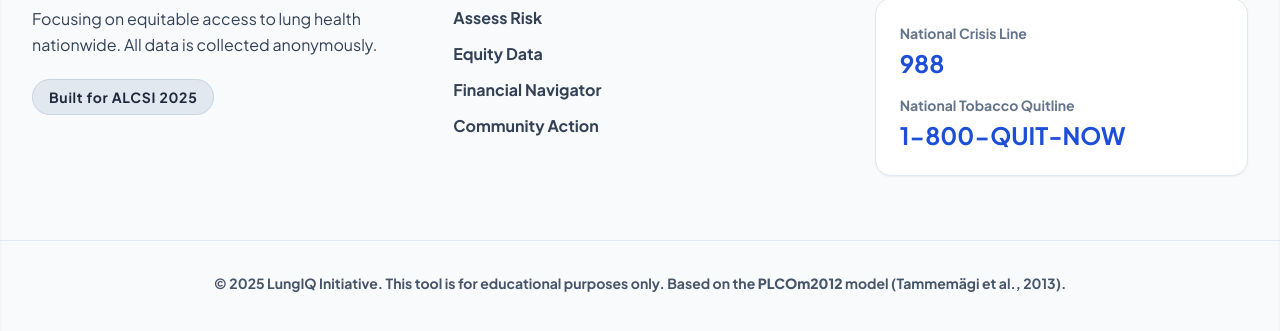
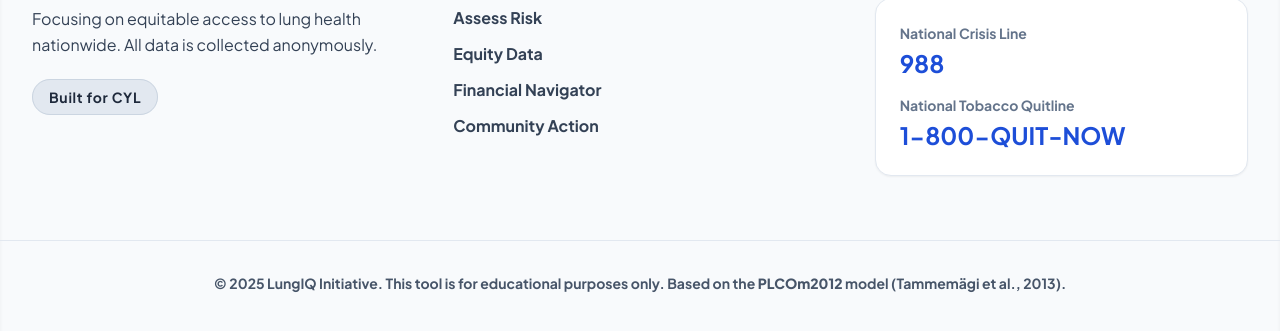
Before and after one commit to abhimortha/alcsi_risk_calculator, a plain HTML site: page index.html in a window 1280 px wide. Shown: the part 1979-2310 px from the top of the page. Drawn offline with nearby package versions, Linux system fonts and the light colour scheme.

Commit message:
Update index.html

```diff
--- a/index.html
+++ b/index.html
@@ -999,7 +999,7 @@ nav {
     <div>
       <span class="font-serif italic font-bold text-4xl text-slate-900 block mb-3">LungIQ</span>
       <p class="text-base mb-6 leading-relaxed text-slate-700">Focusing on equitable access to lung health nationwide. All data is collected anonymously.</p>
-      <span class="text-sm font-bold bg-slate-200 px-4 py-2 rounded-full text-slate-800 tracking-wider border border-slate-300">Built for ALCSI 2025</span>
+      <span class="text-sm font-bold bg-slate-200 px-4 py-2 rounded-full text-slate-800 tracking-wider border border-slate-300">Built for CYL</span>
     </div>
     <div class="flex flex-col space-y-3 text-base font-bold">
       <h4 class="text-slate-900 font-bold mb-3 text-lg">Quick Links</h4>
```
